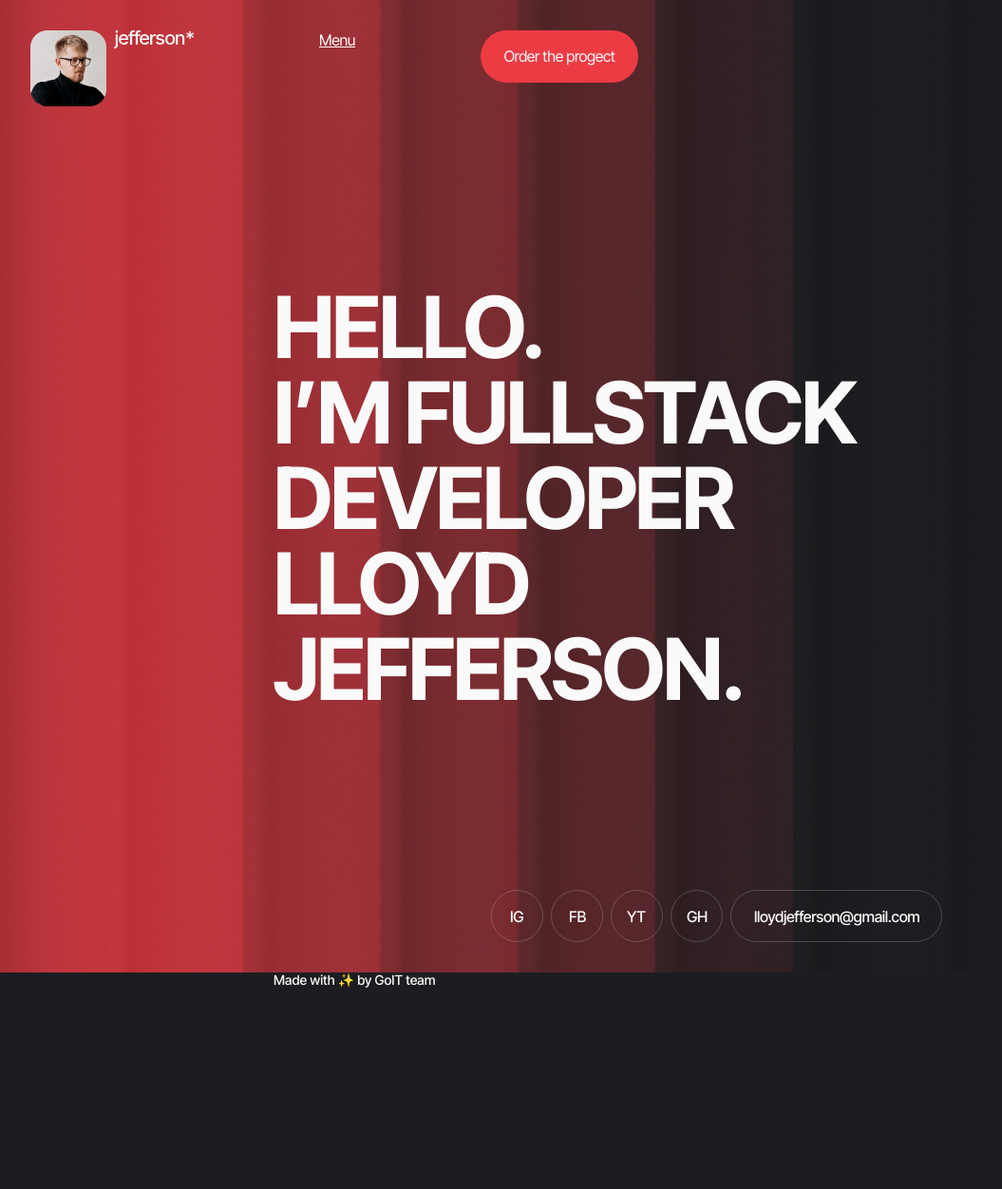
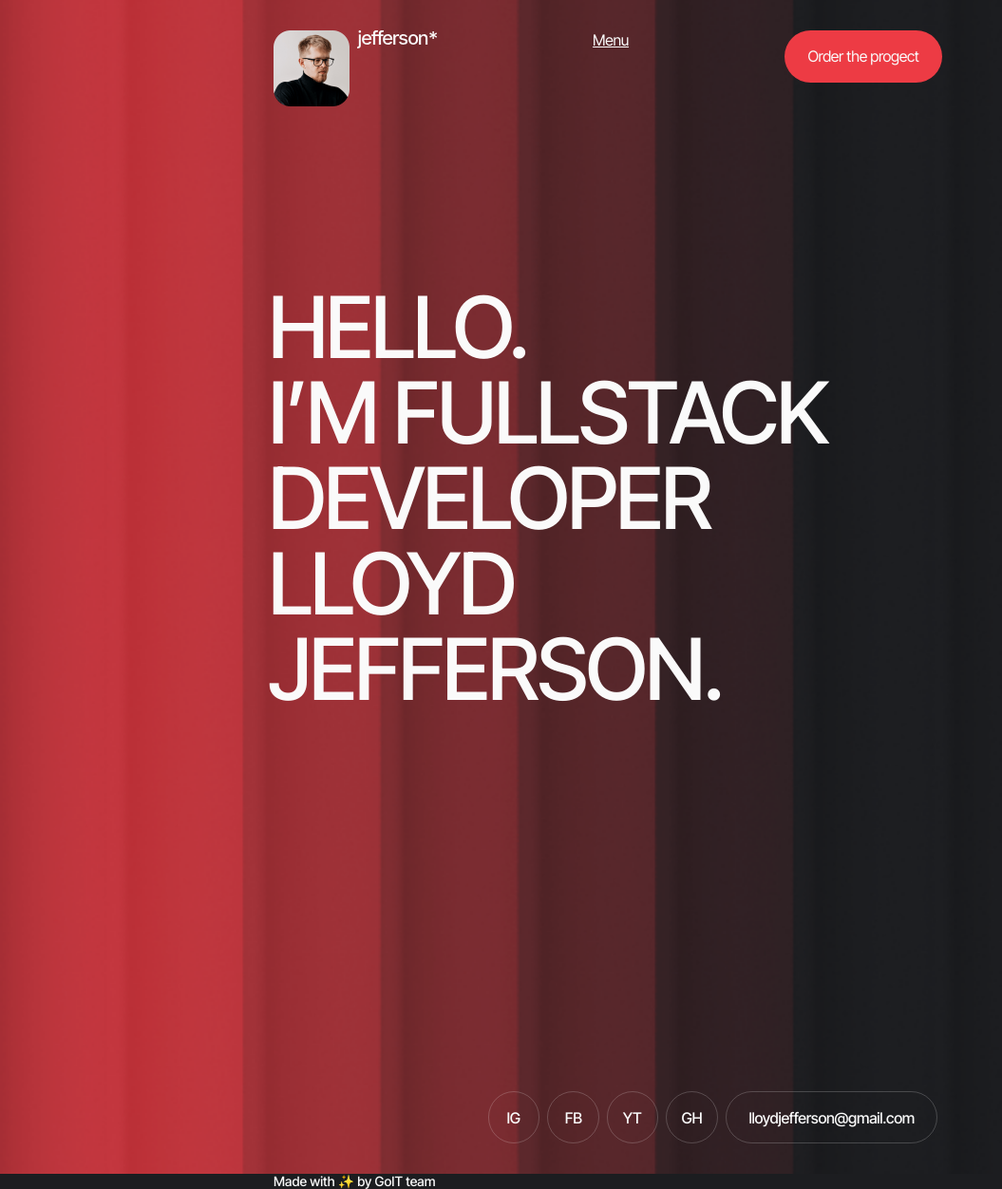
Before and after one commit to Lencha2005/Portfolio, a website built with Vite: page src/index.html in a window 1280 px wide. Shown: the whole page at 95% size, without its empty margins (0-1055 px from the left). Before the commit the page ends 1040 px from the top, so only its background shows below. Built offline with nearby package versions, Linux system fonts and the light colour scheme.

Commit message:
update header

```diff
--- a/src/css/partials-styles/header.css
+++ b/src/css/partials-styles/header.css
@@ -1,10 +1,18 @@
 .header {
-    /* position: absolute;
+    position: absolute;
     top: 32px;
-    left: 16px; */
+    left: 0px;
     z-index: 9999;
+    display: flex;
+    /* gap: 151px; */
+    align-items: flex-start;
+    justify-content: space-between;
+    width: 100%;
+    margin-left: auto;
+    margin-right: auto;
 }
 .container {
+    /* position: relative; */
 }
 .btn-menu {
     display: none;
@@ -15,12 +23,12 @@
 }
 
 .header-container {
-    position: absolute;
-    top: 32px;
+    position: relative;
+    /* top: 32px;
     display: flex;
     align-items: flex-start;
     justify-content: space-between;
-    width: 343px;
+    width: 343px; */
     /* margin-left: auto;
     margin-right: auto; */
 }
@@ -152,7 +160,10 @@ color: var(--white);
 }
 
 @media screen and (min-width: 1440px){
+    .header {
+        left: 32px;
+    }
     .header-container{
-        width: 1376px;
+        width: 1560px;
     }
 }
--- a/src/css/partials-styles/hero.css
+++ b/src/css/partials-styles/hero.css
@@ -4,7 +4,8 @@
     background-repeat: no-repeat;
     background-size: cover;
     background-position: center;
-/* padding: 281px 17px 32px 16px; */
+padding-top: 281px;
+padding-bottom: 32px;
 }
 @media screen and (min-resolution: 192dpi) {
     .hero-section {
@@ -12,31 +13,38 @@
     }
 }
 .hero-container {
-    position: relative;
-    padding: 281px 17px 32px 16px;
+    /* position: relative; */
+    display: flex;
+    flex-direction: column;
+    /* align-items: flex-start; */
+    gap: 212px;
+    /* padding: 281px 17px 32px 16px; */
 }
 .hero-title {
     width: 343px;
-font-size: 50px;
+    font-weight: 500;
+font-size: 48px;
 line-height: 1;
 letter-spacing: -0.03em;
 text-transform: uppercase;
-margin-bottom: 212px;
+/* margin-bottom: 212px; */
 }
 
 .hero-list {
     display: flex;
     gap: 4px;
     justify-content: flex-end;
-    min-width: 342px;
+    max-width: 342px;
+    margin-right: auto;
+    margin-left: auto;
 }
 
 .hero-item {
     border: 1px solid rgba(250, 250, 250, 0.2);
 border-radius: 60px;
 padding: 9px 8px;
-height: 37px;
-width: 37px;
+max-height: 37px;
+max-width: 37px;
 font-weight: 500;
 font-size: 14px;
 letter-spacing: -0.02em;
@@ -54,7 +62,7 @@ transition: border-color var(--timing-function);
     border: 1px solid rgba(250, 250, 250, 0.2);
 border-radius: 60px;
 padding: 8px 11px;
-width: 178px;
+max-width: 178px;
 /* height: 37px; */
 }
 
@@ -66,23 +74,28 @@ border-color: var(--white);
 @media screen and (max-width: 374px) {
     .hero-title {
       font-size: 42px;
-      line-height: 1.38;
-      letter-spacing: -0.03em;
+    }
+    .hero-item {
+font-size: 12px;
     }
 
 }
   @media screen and (min-width: 768px) {
     .hero-section {
         background-image: url(/img/hero/hero-tablet.png);
+        padding-top: 300px;
+        padding-bottom: 32px;
+        padding-left: 21px;
+        padding-right: 32px;
     }
     @media screen and (min-resolution: 192dpi) {
         .hero-section {
       background-image: url(/img/hero/hero-tablet@2x.png);
         }
     }
-    .hero-container{
+    /* .hero-container{
         padding: 300px 32px 32px 32px;
-    }
+    } */
     .hero-title {
         width: 632px;
     font-size: 90px;
@@ -90,13 +103,14 @@ border-color: var(--white);
     }
     .hero-list {
         gap: 8px;
-        justify-content: flex-end;
+        /* justify-content: flex-end; */
+        margin-right: 0;
     }
     .hero-item {
     font-size: 16px;
     padding: 18px 16px;
-    width: 55px;
-    height: 55px;
+    max-width: 55px;
+    max-height: 55px;
     }
     .hero-item:first-child {
         padding: 18px 19px;
@@ -106,14 +120,14 @@ border-color: var(--white);
     }
     .link-email {
         padding: 18px 24px;
-        width: 223px;
-        height: 55px;
+        max-width: 223px;
+        max-height: 55px;
     }
   }
   @media screen and (min-width: 1440px){
     .hero-section {
         background-image: url(/img/hero/hero.png);
-
+        padding: 300px 32px 32px 178px;
     }
 
 @media screen and (min-resolution: 192dpi) {
@@ -122,7 +136,7 @@ border-color: var(--white);
         }
     }
     .hero-container{
-        padding: 300px 32px 32px 178px;
+        /* padding: 300px 32px 32px 178px; */
     }
     .hero-title {
         width: 1112px;
--- a/src/partials/header.html
+++ b/src/partials/header.html
@@ -1,5 +1,6 @@
-<section class="header">
+
 <div class="container header-container">
+    <section class="header">
     <div class="logo-wrap">
     <picture>
     <source
@@ -35,5 +36,5 @@
         <li class="mobile-menu-item"><a href="" class="modal-link">FAG</a></li>
     </ul>
     <button class="btn-mobile-order-project" type="button">Order the project</button>
+</section>
 </div>
-</section>
```
